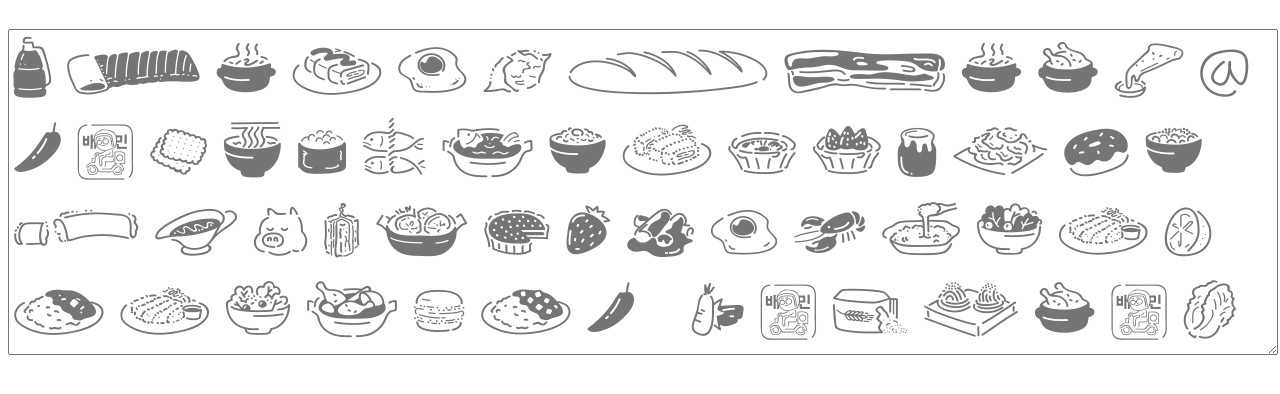
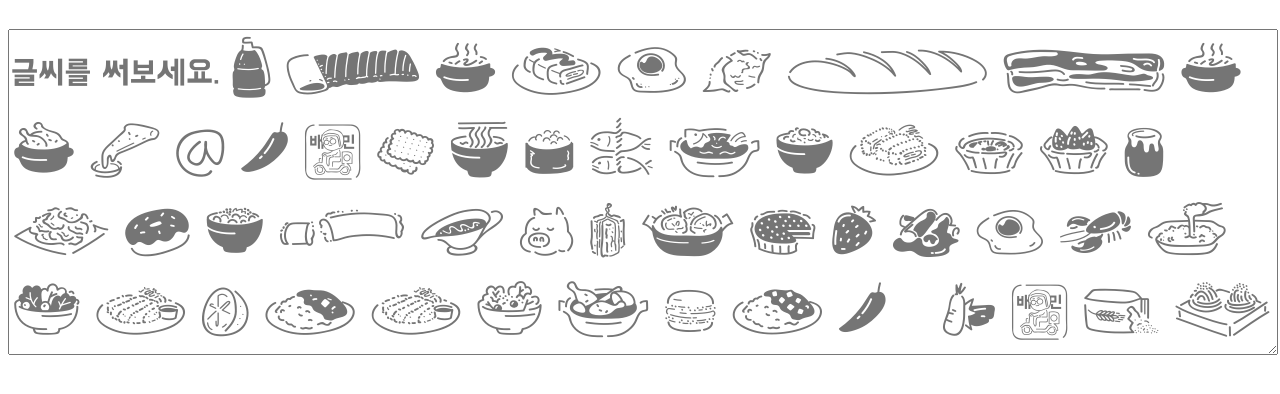
Before and after one commit to myeongjae-kim/fonts, a plain HTML site: page BM-HANNA-Pro/index.html in a window 1280 px wide. Shown: the part 84-478 px from the top of the page. Drawn offline with Linux system fonts and the light colour scheme.

Commit message:
Update index.html of HANNA Pro

```diff
--- a/BM-HANNA-Pro/index.html
+++ b/BM-HANNA-Pro/index.html
@@ -16,7 +16,7 @@
 <body>
   <h1>배달의민족 한나체 Pro</h1>
 
-  <textarea rows="4" placeholder="갅 갋 갲 걂 걇 겢 겥 겺 곚 곝 곥 곫 곷 곺 괒 굯 굲 굷 궅 귣 귴 긑 깉 꿂 꿥 넟 닏 댗 돜 됒 됝 둦 둪 딹 떢 랂 랎 랕 럳 렊 렍 렏 렠 맄 맅 맠 맢 맼 몷 뭋 뭠 밁 밄 밳 밷 뱇 벝 벸 봈 봌 붋 붗 븡 빋 빝 뼏 뼣 샄 샠 섩 셎 쇡 슠 슦 슼 슽 슾 쌁 쌃 쎙 앏 앑 앺 앾 얓 얔 엋 엍 엏 옦 옧 옺 옼 왅 욷 웇 웉 웾 윛 읹 잀 잋 잌 잧 잩 젅 젙 쥪 짲 쫆 쭊 찳 챆 챚 촠 춪 츧 칮 칯 칰 칳 칽 캋 캎 컾 콫 콬 쿸 쿺 퀫 탘 탵 팓 팗 팢 팦 폳 풏 픒 핒 햊 혿 홫 횓 "></textarea>
+  <textarea rows="4" placeholder="글씨를 써보세요. 갅 갋 갲 걂 걇 겢 겥 겺 곚 곝 곥 곫 곷 곺 괒 굯 굲 굷 궅 귣 귴 긑 깉 꿂 꿥 넟 닏 댗 돜 됒 됝 둦 둪 딹 떢 랂 랎 랕 럳 렊 렍 렏 렠 맄 맅 맠 맢 맼 몷 뭋 뭠 밁 밄 밳 밷 뱇 벝 벸 봈 봌 붋 붗 븡 빋 빝 뼏 뼣 샄 샠 섩 셎 쇡 슠 슦 슼 슽 슾 쌁 쌃 쎙 앏 앑 앺 앾 얓 얔 엋 엍 엏 옦 옧 옺 옼 왅 욷 웇 웉 웾 윛 읹 잀 잋 잌 잧 잩 젅 젙 쥪 짲 쫆 쭊 찳 챆 챚 촠 춪 츧 칮 칯 칰 칳 칽 캋 캎 컾 콫 콬 쿸 쿺 퀫 탘 탵 팓 팗 팢 팦 폳 풏 픒 핒 햊 혿 홫 횓 "></textarea>
 
 </body>
 
```
